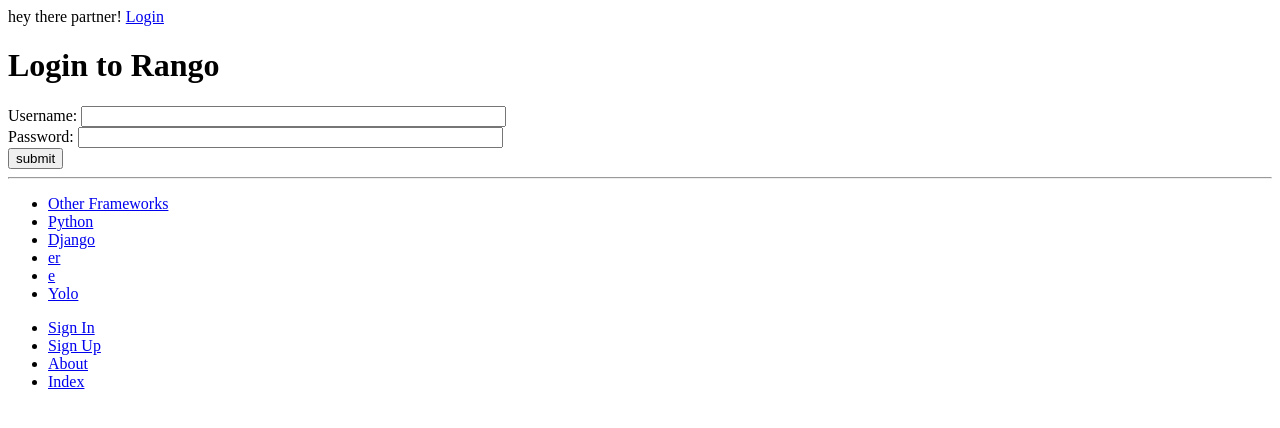
After one commit to eric-gemmell/tango_with_django_project, a Django app: page /rango/login/ in a window 1280 px wide. The commit adds this page. Shown: the top 428 px of the page. Run offline with Django 3.2, Linux system fonts and the light colour scheme; data comes from the database, SQL or seed files in the repository; both versions use the stored data as it was after the commit.

Commit message:
Finished chapter 9!

```diff
--- a/rango/urls.py
+++ b/rango/urls.py
@@ -11,5 +11,8 @@ urlpatterns = [
 	url(r'^add_category/$', views.add_category, name='add_category'),
 	url(r"^category/(?P<category_name_slug>[\w\-]+)/add_page/$", views.add_page, name="add_page"),
 	url(r'^register/$',views.register,name='register'),
+	url(r'^login/$', views.user_login, name='login'),
+	url(r'^restricted/', views.restricted, name='restricted'),
+	url(r'^logout/', views.user_logout, name='logout'),
 
 ]
--- a/rango/views.py
+++ b/rango/views.py
@@ -3,6 +3,11 @@ from django.http import HttpResponse
 from rango.models import Category,Page
 from rango.forms import CategoryForm, PageForm
 from rango.forms import UserForm, UserProfileForm
+from django.contrib.auth import authenticate, login
+from django.http import HttpResponseRedirect
+from django.core.urlresolvers import reverse
+from django.contrib.auth.decorators import login_required
+from django.contrib.auth import logout
 
 # Create your views here.
 def index(request):
@@ -29,6 +34,7 @@ def show_category(request,category_name_slug):
 
 	return render(request, "rango/category.html",context_dict)
 
+@login_required
 def add_page(request, category_name_slug):
 	try:
 		category = Category.objects.get(slug=category_name_slug)
@@ -54,6 +60,7 @@ def add_page(request, category_name_slug):
 	context_dict = {'form':form, 'category': category}
 	return render(request, 'rango/add_page.html', context_dict)
 
+@login_required
 def add_category(request):
 	form = CategoryForm()
 
@@ -93,18 +100,28 @@ def register(request):
 	return render(request,'rango/register.html',{'user_form': user_form,'profile_form': profile_form,'registered': registered})
 
 def user_login(request):
+	context_dict = {}
 	if request.method == 'POST':
 		username = request.POST.get('username')
 		password = request.POST.get('password')
 		user = authenticate(username=username, password=password)
-if user:
-if user.is_active:
-login(request, user)
-return HttpResponseRedirect(reverse('index'))
-else:
-return HttpResponse("Your Rango account is disabled.")
-else:
-print("Invalid login details: {0}, {1}".format(username, password))
-return HttpResponse("Invalid login details supplied.")
-else:
-return render(request, 'rango/login.html', {})
+		if user:
+			if user.is_active:
+				login(request, user)
+				return HttpResponseRedirect(reverse('index'))
+			else:
+				return HttpResponse("Your Rango account is disabled.")
+		else:
+			print("Invalid login details: {0}, {1}".format(username, password))
+			context_dict["error"]="Invalid Username or Password for {}.".format(username)
+
+	return render(request, 'rango/login.html', context_dict)
+
+@login_required
+def user_logout(request):
+	logout(request)
+	return HttpResponseRedirect(reverse('index'))
+
+@login_required
+def restricted(request):
+	return render(request,"rango/restricted.html")
--- a/tango_with_django_project/settings.py
+++ b/tango_with_django_project/settings.py
@@ -110,6 +110,7 @@ AUTH_PASSWORD_VALIDATORS = [
     },
 ]
 
+LOGIN_URL = "/rango/login/"
 
 # Internationalization
 # https://docs.djangoproject.com/en/2.1/topics/i18n/
--- a/templates/rango/base.html
+++ b/templates/rango/base.html
@@ -10,6 +10,12 @@
 				How to Tango with Django!
 			{% endblock %}
 		</title>
+		{% if user.is_authenticated %}
+			howdy {{ user.username }}!
+		{% else %}
+			hey there partner!
+			<a href="{% url 'rango:login' %}">Login</a>
+		{% endif %}
 	</head>
 	<body>
 		<div>
@@ -27,10 +33,16 @@
 
 		<div>
 			<ul>
-				<li><a href="{% url 'rango:add_category' %}">Add New Category</a></li>
+				{% if user.is_authenticated %}
+					<li><a href="{% url 'rango:restricted' %}">Restricted Page</a></li>
+					<li><a href="{% url 'rango:logout' %}">Logout</a></li>
+					<li><a href="{% url 'rango:add_category' %}">Add New Category</a></li>
+				{% else %}
+					<li><a href="{% url 'rango:login' %}">Sign In</a></li>
+					<li><a href="{% url 'rango:register' %}">Sign Up</a></li>
+				{% endif %}
 				<li><a href="{% url 'rango:about' %}">About</a></li>
 				<li><a href="{% url 'rango:index' %}">Index</a></li>
-				<li><a href="{% url "rango:register" %}">Sign Up</a></li>
 			</ul>
 		</div>
 	</body>
--- /dev/null
+++ b/templates/rango/login.html
@@ -0,0 +1,20 @@
+{% extends 'rango/base.html' %}
+{% load staticfiles %}
+
+{% block title_block %}
+	Login
+{% endblock %}
+{% block body_block %}
+	{% if error %}
+		<strong>{{ error }}</strong>
+	{% endif %}
+	<h1>Login to Rango</h1>
+	<form id="login_form" method="post" action="{% url 'rango:login' %}">
+		{% csrf_token %}
+		Username: <input type="text" name="username" value="" size="50" />
+		<br />
+		Password: <input type="password" name="password" value="" size="50" />
+		<br />
+		<input type="submit" value="submit" />
+	</form>
+{% endblock %}
```
Also changed, not shown: templates/rango/category.html (+6 -1 lines), templates/rango/index.html (+7 -1 lines), templates/rango/restricted.html (added, +11 -0 lines), db.sqlite3.
